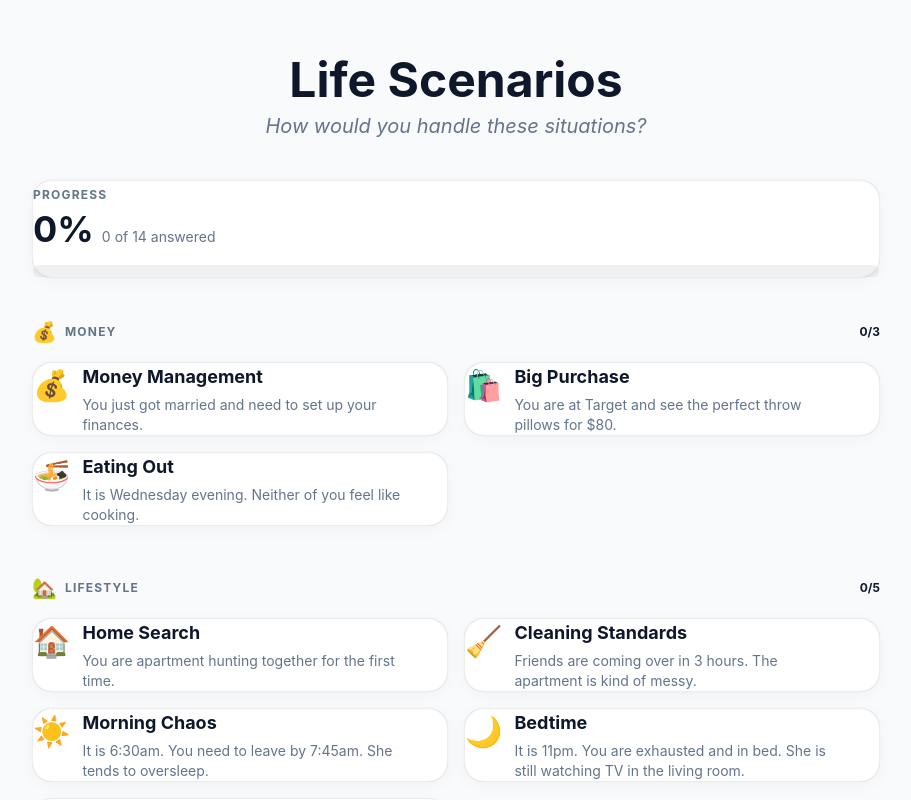
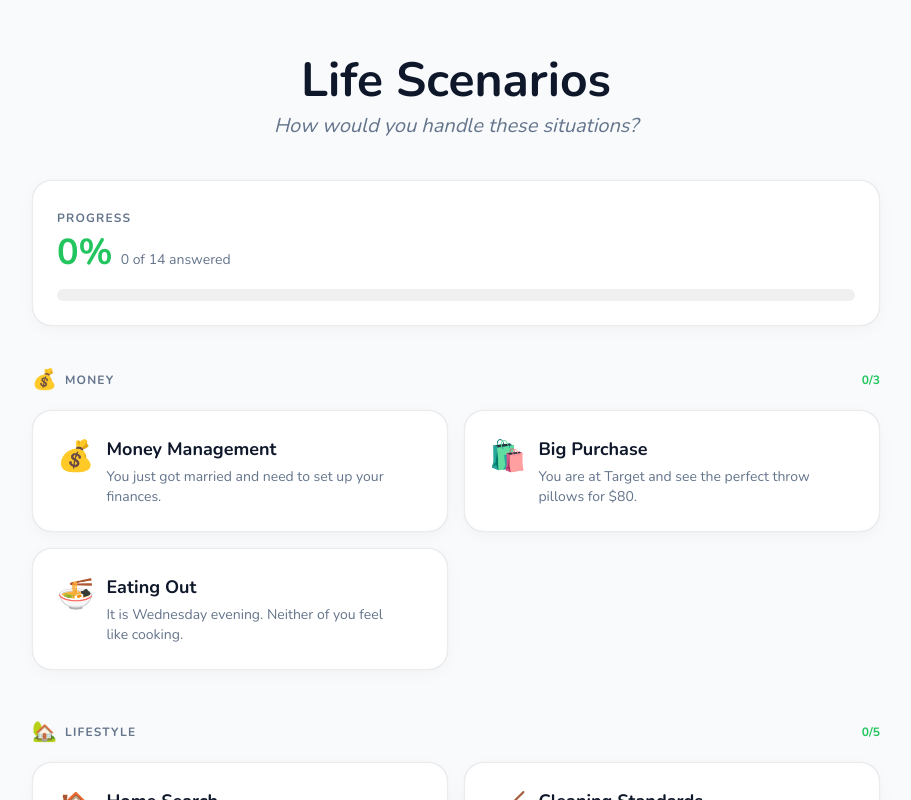
Before and after one commit to vetus-ordo/jennypooh, a Next.js app: page /scenarios in a window 1280 px wide. Shown: the top 800 px of the page, without its empty margins (184-1095 px from the left). Built offline with nearby package versions, Linux system fonts and the light colour scheme.

Commit message:
fix: define all missing CSS variables, blueprint-card padding, body font

```diff
--- a/app/globals.css
+++ b/app/globals.css
@@ -7,17 +7,25 @@
    Focus: High-contrast, clean, Apple-esque
 ───────────────────────────────────────── */
 :root, body[data-theme='baymax'] {
-  --bg-deep:     #F8FAFC; /* Very light slate */
-  --bg-card:     #FFFFFF; /* Solid white card for readability */
-  --accent-primary: #0EA5E9; /* Professional blue */
+  --bg-deep:     #F8FAFC;
+  --bg-card:     #FFFFFF;
+  --bg-app:      rgba(15, 23, 42, 0.06);       /* Track backgrounds for progress bars */
+
+  --accent-primary:   #0EA5E9;                 /* Sky blue */
   --accent-secondary: #0284C7;
-  --accent-glow: rgba(14, 165, 233, 0.15);
+  --accent-base:      #0EA5E9;                 /* Alias — data/score display color */
+  --accent-sage:      #22C55E;                 /* Green — completion/success states */
+  --accent-terra:     #F59E0B;                 /* Amber — resume / warm CTA */
+  --accent-glow:      rgba(14, 165, 233, 0.15);
 
-  /* Text must be dark for light mode */
-  --text-main:   #0F172A; /* Near black */
-  --text-muted:  #64748B; /* Slate gray */
+  --text-main:   #0F172A;
+  --text-muted:  #64748B;
 
-  --border-light: rgba(15, 23, 42, 0.08);
+  --border-light:  rgba(15, 23, 42, 0.08);     /* Subtle borders on cards */
+  --border:        rgba(15, 23, 42, 0.15);     /* Standard interactive borders */
+  --border-subtle: rgba(15, 23, 42, 0.06);     /* Dividers inside cards */
+  --border-focus:  rgba(14, 165, 233, 0.50);   /* Focus/reveal button rings */
+
   --card-shadow: 0 4px 20px -4px rgba(15, 23, 42, 0.05), 0 0 1px rgba(15, 23, 42, 0.1);
 }
 
@@ -26,17 +34,25 @@
    Focus: Sophisticated dark mode, vibrant accents
 ───────────────────────────────────────── */
 body[data-theme='toothless'] {
-  --bg-deep:     #0B0F19; /* Deep navy/black */
-  --bg-card:     rgba(20, 27, 45, 0.7); /* Deep slate glass */
-  --accent-primary: #00E5C8; /* Vibrant cyan */
+  --bg-deep:     #0B0F19;
+  --bg-card:     rgba(20, 27, 45, 0.7);
+  --bg-app:      rgba(255, 255, 255, 0.08);    /* Track backgrounds for progress bars */
+
+  --accent-primary:   #00E5C8;                 /* Vibrant cyan */
   --accent-secondary: #00B39E;
-  --accent-glow: rgba(0, 229, 200, 0.15);
+  --accent-base:      #00E5C8;                 /* Alias — data/score display color */
+  --accent-sage:      #4ADE80;                 /* Green — completion/success states */
+  --accent-terra:     #FBBF24;                 /* Amber — resume / warm CTA */
+  --accent-glow:      rgba(0, 229, 200, 0.15);
 
-  /* Text must be light for dark mode */
-  --text-main:   #F1F5F9; /* Off-white */
-  --text-muted:  #94A3B8; /* Slate gray */
+  --text-main:   #F1F5F9;
+  --text-muted:  #94A3B8;
 
-  --border-light: rgba(241, 245, 249, 0.1);
+  --border-light:  rgba(241, 245, 249, 0.10);
+  --border:        rgba(241, 245, 249, 0.15);
+  --border-subtle: rgba(241, 245, 249, 0.07);
+  --border-focus:  rgba(0, 229, 200, 0.40);
+
   --card-shadow: 0 8px 32px 0 rgba(0, 0, 0, 0.4), inset 0 1px 0 rgba(255, 255, 255, 0.05);
 }
 
@@ -46,7 +62,8 @@ body[data-theme='toothless'] {
 body {
   background-color: var(--bg-deep);
   color: var(--text-main);
-  font-family: -apple-system, BlinkMacSystemFont, "Segoe UI", Roboto, Helvetica, Arial, sans-serif;
+  /* Nunito is the loaded font — fall back to system sans */
+  font-family: var(--font-nunito), var(--font-body), -apple-system, BlinkMacSystemFont, "Segoe UI", Roboto, sans-serif;
   transition: background-color 0.4s ease, color 0.4s ease;
   min-height: 100vh;
   -webkit-font-smoothing: antialiased;
@@ -113,6 +130,8 @@ body > * {
 
 /* ─────────────────────────────────────────
    PREMIUM CARDS
+   glass-card: padding handled inline per usage
+   blueprint-card: has built-in padding for scenario tiles
 ───────────────────────────────────────── */
 .glass-card, .blueprint-card {
   background: var(--bg-card);
@@ -120,6 +139,11 @@ body > * {
   border-radius: 20px;
   box-shadow: var(--card-shadow);
   transition: all 0.3s cubic-bezier(0.4, 0, 0.2, 1);
+}
+
+/* blueprint-card carries its own padding for scenario tiles and progress blocks */
+.blueprint-card {
+  padding: 1.5rem;
 }
 
 body[data-theme='toothless'] .glass-card,
@@ -197,6 +221,21 @@ body[data-theme='toothless'] .btn-blueprint {
 .tier-opposites { border: 1px solid #FF6B6B; background: rgba(255,107,107,0.1); }
 
 /* ─────────────────────────────────────────
+   DUO INTERACTION: side-by-side character pair
+   Used on home, join, results, and hub pages
+───────────────────────────────────────── */
+.duo-wrap {
+  display: flex;
+  align-items: flex-end;
+  justify-content: center;
+  gap: 1rem;
+}
+
+.duo-wrap .duo-right {
+  transform: scaleX(-1); /* Mirror toothless so both face inward */
+}
+
+/* ─────────────────────────────────────────
    ANIMATIONS
 ───────────────────────────────────────── */
 @keyframes aurora {
@@ -212,6 +251,11 @@ body[data-theme='toothless'] .btn-blueprint {
 @keyframes float {
   0%, 100% { transform: translateY(0); }
   50%       { transform: translateY(-12px); }
+}
+
+@keyframes float-offset {
+  0%, 100% { transform: translateY(-8px); }
+  50%       { transform: translateY(4px); }
 }
 
 @keyframes draw-check {
```
